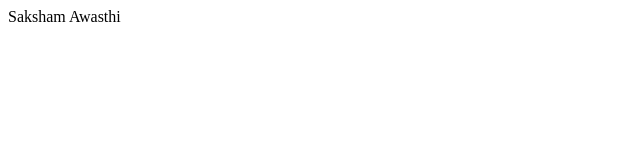
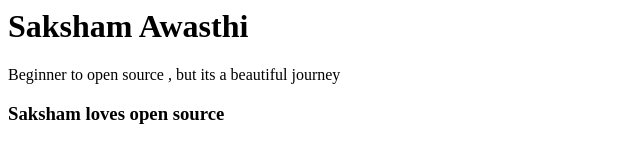
Before and after one commit to Cipher-08/Cipher-08.github.io, a plain HTML site: page index.html in a window 1280 px wide. Shown: the whole page, without its empty margins (0-640 px from the left). Drawn offline with Linux system fonts and the light colour scheme.

Commit message:
Update index.html

```diff
--- a/index.html
+++ b/index.html
@@ -1 +1,3 @@
-Saksham Awasthi
+<h1>Saksham Awasthi</h1>
+<p> Beginner to open source , but its a beautiful journey </p>
+<h3> Saksham loves open source </h3>
```
